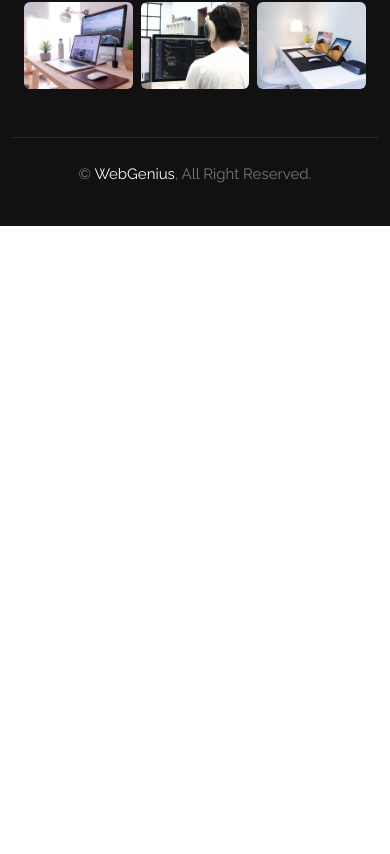
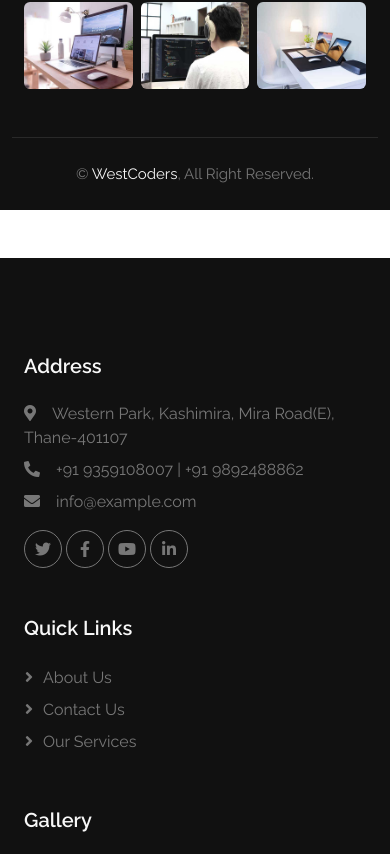
Before and after one commit to Abdullah8007/business-website, a React (Create React App) app: page /projects in a window 390 px wide. Shown: the part 1027-1881 px from the top of the page. Before the commit the page ends 1253 px from the top, so only its background shows below. Built offline with nearby package versions, Linux system fonts and the light colour scheme.

Commit message:
ADD: 124578

```diff
--- a/package.json
+++ b/package.json
@@ -3,6 +3,7 @@
   "version": "0.1.0",
   "private": true,
   "dependencies": {
+    "@emailjs/browser": "^3.12.1",
     "@testing-library/jest-dom": "^5.17.0",
     "@testing-library/react": "^13.4.0",
     "@testing-library/user-event": "^13.5.0",
--- a/src/components/About.js
+++ b/src/components/About.js
@@ -22,7 +22,7 @@ const About = () => {
         <div className='container-fluid bg-primary'>
           <div className={`${nav === true ? "sticky" : ""} `}>
             <nav className="navbar navbar-expand-lg navbar-dark py-lg-0 px-lg-0 wow fadeIn container" data-wow-delay="0.1s">
-              <a href="https://webgenius-eight.vercel.app" className="navbar-brand ms-3">Web<span className='text-dark'>Genius</span></a>
+              <a href="https://webgenius-eight.vercel.app" className="navbar-brand ms-3">West<span className='text-dark'>Coders</span></a>
               <button type="button" className="navbar-toggler me-3" data-bs-toggle="collapse" data-bs-target="#navbarCollapse">
                 <span className="navbar-toggler-icon" />
               </button>
@@ -54,9 +54,8 @@ const About = () => {
                 <div className="h-100">
                   <h6 className="section-title bg-white text-start text-primary pe-3">About Us</h6>
                   <h1 className="display-6 mb-4">#1 Web Development Agency With <span className="text-primary">1 Year</span> Of Experience</h1>
-                  <p>Tempor erat elitr rebum at clita. Diam dolor diam ipsum sit. Aliqu diam amet diam et eos. Clita erat ipsum et lorem et sit, sed stet lorem sit clita duo justo magna dolore erat amet</p>
-                  <p className="mb-4">Stet no et lorem dolor et diam, amet duo ut dolore vero eos. No stet est diam rebum amet diam ipsum. Clita clita labore, dolor duo nonumy clita sit at, sed sit sanctus dolor eos.</p>
-                  <a className="btn btn-primary rounded-pill py-3 px-5" href>Read More</a>
+                  <p>We measure our success by the success stories of our clients. The websites we develop aren't just lines of code; they are pathways to your success. From enhancing your brand's online presence to driving conversions and engagement, we take pride in being a part of your achievements</p>
+                <p>Beyond Boundaries, Beyond Code: At <span className='text-primary fs-4'>CodeNexus</span>, we're not just web developers; we're digital storytellers, architects of online experiences, and champions of innovation. Our passion for pushing boundaries translates into web solutions that redefine possibilities.</p>
                 </div>
               </div>
             </div>
@@ -120,8 +119,6 @@ const About = () => {
                 <a className="btn btn-link" href>About Us</a>
                 <a className="btn btn-link" href>Contact Us</a>
                 <a className="btn btn-link" href>Our Services</a>
-                {/* <a className="btn btn-link" href>Terms &amp; Condition</a>
-                <a className="btn btn-link" href>Support</a> */}
               </div>
               <div className="col-lg-4 col-md-6">
                 <h5 className="text-light mb-4">Gallery</h5>
@@ -159,17 +156,13 @@ const About = () => {
           <div className="container-fluid copyright">
             <div className="container">
               <div className="row">
-                <div className="col-md-6 text-center text-md-start mb-3 mb-md-0">
-                  © <a href="https://webgenius-eight.vercel.app" target='_blank' rel='noreferrer'>WebGenius</a>, All Right Reserved.
+                <div className="col-12 text-center mb-md-0">
+                  © <a href="https://webgenius-eight.vercel.app" target='_blank' rel='noreferrer'>WestCoders</a>, All Right Reserved.
                 </div>
-                {/* <div className="col-md-6 text-center text-md-end">
-                  Designed By <a href="https://abdullahjagrala.vercel.app">Abdullah Jagrala</a> | <a href="https://fuzailkaradia.vercel.app">Fuzail Karadia</a>
-                </div> */}
               </div>
             </div>
           </div>
         </div>
-        {/* <button className="btn btn-lg btn-primary btn-lg-square rounded-circle back-to-top"><Link to="header" spy={true} smooth={true} offset={0} duration={100}><i className="bi bi-arrow-up" /></Link></button> */}
       </div>
     </>
   )
--- a/src/components/Contact.js
+++ b/src/components/Contact.js
@@ -1,9 +1,10 @@
 /* eslint-disable jsx-a11y/anchor-is-valid */
 /* eslint-disable jsx-a11y/img-redundant-alt */
 /* eslint-disable jsx-a11y/iframe-has-title */
-import { React, useState } from 'react';
+import { React, useState, useRef } from 'react';
 import { Link } from 'react-router-dom';
 import '../styles/FooterStyle.css';
+import emailjs from '@emailjs/browser';
 
 const Contact = () => {
     const [nav, setNav] = useState(false);
@@ -15,6 +16,19 @@ const Contact = () => {
 
     window.addEventListener("scroll", changeValueOnScroll);
 
+    const form = useRef()
+
+    const sendEmail = (e) => {
+        e.preventDefault();
+
+        emailjs.sendForm('service_p3ni5em', 'template_rx84hnm', form.current, 'Hx3WVWHd8ydmqLeQz')
+          .then(() => {
+            if(!alert("Form Submitted Successfully!!!"));
+          }).catch(() => {
+            alert("Failed to Submit Form.");
+          });
+          e.target.reset()
+      };
 
     return (
         <>
@@ -22,7 +36,7 @@ const Contact = () => {
                 <div className='container-fluid bg-primary'>
                     <div className={`${nav === true ? "sticky" : ""} `}>
                         <nav className="navbar navbar-expand-lg navbar-dark py-lg-0 px-lg-0 wow fadeIn container" data-wow-delay="0.1s">
-                            <a href="https://webgenius-eight.vercel.app" className="navbar-brand ms-3">Web<span className='text-dark'>Genius</span></a>
+                            <a href="https://webgenius-eight.vercel.app" className="navbar-brand ms-3">West<span className='text-dark'>Coders</span></a>
                             <button type="button" className="navbar-toggler me-3" data-bs-toggle="collapse" data-bs-target="#navbarCollapse">
                                 <span className="navbar-toggler-icon" />
                             </button>
@@ -51,29 +65,29 @@ const Contact = () => {
                         </div>
                         <div className="row g-0 justify-content-center">
                             <div className="col-lg-8 wow fadeInUp" data-wow-delay="0.5s">
-                                <form>
+                                <form ref={form} onSubmit={sendEmail}>
                                     <div className="row g-3">
                                         <div className="col-md-6">
                                             <div className="form-floating">
-                                                <input type="text" className="form-control" id="name" placeholder="Your Name" />
+                                                <input type="text" className="form-control" id="name" name='user_name' placeholder="Your Name" />
                                                 <label htmlFor="name">Your Name</label>
                                             </div>
                                         </div>
                                         <div className="col-md-6">
                                             <div className="form-floating">
-                                                <input type="email" className="form-control" id="email" placeholder="Your Email" />
+                                                <input type="email" className="form-control" id="email" name='user_email' placeholder="Your Email" />
                                                 <label htmlFor="email">Your Email</label>
                                             </div>
                                         </div>
                                         <div className="col-12">
                                             <div className="form-floating">
-                                                <input type="text" className="form-control" id="subject" placeholder="Subject" />
+                                                <input type="text" className="form-control" id="subject" name='subject' placeholder="Subject" />
                                                 <label htmlFor="subject">Subject</label>
                                             </div>
                                         </div>
                                         <div className="col-12">
                                             <div className="form-floating">
-                                                <textarea className="form-control" placeholder="Leave a message here" id="message" style={{ height: 200 }} defaultValue={""} />
+                                                <textarea className="form-control" placeholder="Leave a message here" name='message' id="message" style={{ height: 200 }} defaultValue={""} />
                                                 <label htmlFor="message">Message</label>
                                             </div>
                                         </div>
@@ -86,7 +100,7 @@ const Contact = () => {
                         </div>
                     </div>
                 </div>
-                <div className="container-xxl pt-5 px-0 wow fadeIn" data-wow-delay="0.1s">
+                <div className="container-xxl pt-5 px-sm-3 wow fadeIn" data-wow-delay="0.1s">
                     <iframe className="w-100 mb-n2" style={{ height: 450 }} src="https://www.google.com/maps/embed?pb=!1m18!1m12!1m3!1d3766.202573044232!2d72.88796107580961!3d19.27355494573959!2m3!1f0!2f0!3f0!3m2!1i1024!2i768!4f13.1!3m3!1m2!1s0x3be7b07c4fb0f457%3A0x5013987f12dadb34!2sWestern%20Park!5e0!3m2!1sen!2sin!4v1705691246435!5m2!1sen!2sin" frameBorder={0} allowFullScreen aria-hidden="false" tabIndex={0} />
                 </div>
             </div>
@@ -113,8 +127,6 @@ const Contact = () => {
                                 <a className="btn btn-link" href>About Us</a>
                                 <a className="btn btn-link" href>Contact Us</a>
                                 <a className="btn btn-link" href>Our Services</a>
-                                {/* <a className="btn btn-link" href>Terms &amp; Condition</a>
-                            <a className="btn btn-link" href>Support</a> */}
                             </div>
                             <div className="col-lg-4 col-md-6">
                                 <h5 className="text-light mb-4">Gallery</h5>
@@ -152,17 +164,13 @@ const Contact = () => {
                     <div className="container-fluid copyright">
                         <div className="container">
                             <div className="row">
-                                <div className="col-md-6 text-center text-md-start mb-3 mb-md-0">
-                                    © <a href="https://webgenius-eight.vercel.app" target='_blank' rel='noreferrer'>WebGenius</a>, All Right Reserved.
+                                <div className="col-12 text-center mb-md-0">
+                                    © <a href="https://webgenius-eight.vercel.app" target='_blank' rel='noreferrer'>WestCoders</a>, All Right Reserved.
                                 </div>
-                                {/* <div className="col-md-6 text-center text-md-end">
-                                    Designed By <a href="https://abdullahjagrala.vercel.app">Abdullah Jagrala</a> | <a href="https://fuzailkaradia.vercel.app">Fuzail Karadia</a>
-                                </div> */}
                             </div>
                         </div>
                     </div>
                 </div>
-                {/* <button className="btn btn-lg btn-primary btn-lg-square rounded-circle back-to-top"><Link to="header" spy={true} smooth={true} offset={0} duration={100}><i className="bi bi-arrow-up" /></Link></button> */}
             </div>
         </>
     )
--- a/src/components/Footer.js
+++ b/src/components/Footer.js
@@ -1,6 +1,5 @@
 /* eslint-disable jsx-a11y/img-redundant-alt */
 import React from 'react'
-import { Link } from 'react-scroll';
 import '../styles/FooterStyle.css';
 
 const Footer = () => {
@@ -26,8 +25,6 @@ const Footer = () => {
                             <a className="btn btn-link" href>About Us</a>
                             <a className="btn btn-link" href>Contact Us</a>
                             <a className="btn btn-link" href>Our Services</a>
-                            {/* <a className="btn btn-link" href>Terms &amp; Condition</a>
-                            <a className="btn btn-link" href>Support</a> */}
                         </div>
                         <div className="col-lg-4 col-md-6">
                             <h5 className="text-light mb-4">Gallery</h5>
@@ -65,17 +62,13 @@ const Footer = () => {
                 <div className="container-fluid copyright">
                     <div className="container">
                         <div className="row">
-                            <div className="col-md-6 text-center text-md-start mb-3 mb-md-0">
-                                © <a href="https://webgenius-eight.vercel.app" target='_blank' rel='noreferrer'>WebGenius</a>, All Right Reserved.
+                            <div className="col-12 text-center mb-md-0">
+                                © <a href="https://webgenius-eight.vercel.app" target='_blank' rel='noreferrer'>WestCoders</a>, All Right Reserved.
                             </div>
-                            {/* <div className="col-md-6 text-center text-md-end">
-                                Designed By <a href="https://abdullahjagrala.vercel.app">Abdullah Jagrala</a> | <a href="https://fuzailkaradia.vercel.app">Fuzail Karadia</a>
-                            </div> */}
                         </div>
                     </div>
                 </div>
             </div>
-            <button className="btn btn-lg btn-primary btn-lg-square rounded-circle back-to-top"><Link to="header" spy={true} smooth={true} offset={0} duration={100}><i className="bi bi-arrow-up" /></Link></button>
         </div>
 
     )
--- a/src/components/Header.js
+++ b/src/components/Header.js
@@ -16,7 +16,7 @@ const Header = () => {
 
     return (
       <div id='header'>
-        <div className="container-fluid py-4 px-5 wow fadeIn" data-wow-delay="0.1s">
+        <div className="container-fluid py-4 wow fadeIn top-head" data-wow-delay="0.1s">
           <div className="row align-items-center justify-content-center top-bar">
             <div className="col-lg-8 col-md-7 d-none d-lg-block">
               <div className="row">
@@ -62,7 +62,7 @@ const Header = () => {
           <div className='container-fluid bg-primary'>
             <div className={`${nav === true ? "sticky" : ""} `}>
               <nav className="navbar navbar-expand-lg navbar-dark py-lg-0 px-lg-0 wow fadeIn container" data-wow-delay="0.1s">
-                <a href="#" className="navbar-brand ms-3">Eclipse<span className='text-dark'>Code</span></a>
+                <a href="#" className="navbar-brand ms-3">West<span className='text-dark'>Coders</span></a>
                 <button type="button" className="navbar-toggler me-3" data-bs-toggle="collapse" data-bs-target="#navbarCollapse">
                   <span className="navbar-toggler-icon" />
                 </button>
--- a/src/components/Home.js
+++ b/src/components/Home.js
@@ -22,7 +22,7 @@ const Home = () => {
     <>
       {/* Header Section */}
       <div id='header'>
-        <div className="container-fluid py-4 px-5 wow fadeIn" data-wow-delay="0.1s">
+        <div className="container-fluid py-4 wow fadeIn" data-wow-delay="0.1s">
           <div className="row align-items-center justify-content-center top-bar">
             <div className="col-lg-8 col-md-7 d-none d-lg-block">
               <div className="row">
@@ -68,7 +68,7 @@ const Home = () => {
           <div className='container-fluid bg-primary'>
             <div className={`${nav === true ? "sticky" : ""} `}>
               <nav className="navbar navbar-expand-lg navbar-dark py-lg-0 px-lg-0 wow fadeIn container" data-wow-delay="0.1s">
-                <a href="https://webgenius-eight.vercel.app" className="navbar-brand ms-3">Web<span className='text-dark'>Genius</span></a>
+                <a href="https://webgenius-eight.vercel.app" className="navbar-brand ms-3">West<span className='text-dark'>Coders</span></a>
                 <button type="button" className="navbar-toggler me-3" data-bs-toggle="collapse" data-bs-target="#navbarCollapse">
                   <span className="navbar-toggler-icon" />
                 </button>
@@ -155,8 +155,7 @@ const Home = () => {
                 <h6 className="section-title bg-white text-start text-primary pe-3">About Us</h6>
                 <h1 className="display-6 mb-4">#1 Web Development Agency With <span className="text-primary">1 Year</span> Of Experience</h1>
                 <p>We measure our success by the success stories of our clients. The websites we develop aren't just lines of code; they are pathways to your success. From enhancing your brand's online presence to driving conversions and engagement, we take pride in being a part of your achievements</p>
-                <p>Beyond Boundaries, Beyond Code: At<span className='text-primary fs-4'> WebGenius</span>, we're not just web developers; we're digital storytellers, architects of online experiences, and champions of innovation. Our passion for pushing boundaries translates into web solutions that redefine possibilities.</p>
-                <a className="btn btn-primary rounded-pill py-3 px-5" href>Read More</a>
+                <p>Beyond Boundaries, Beyond Code: At <span className='text-primary fs-4'>CodeNexus</span>, we're not just web developers; we're digital storytellers, architects of online experiences, and champions of innovation. Our passion for pushing boundaries translates into web solutions that redefine possibilities.</p>
               </div>
             </div>
           </div>
@@ -310,8 +309,6 @@ const Home = () => {
                 <a className="btn btn-link" href>About Us</a>
                 <a className="btn btn-link" href>Contact Us</a>
                 <a className="btn btn-link" href>Our Services</a>
-                {/* <a className="btn btn-link" href>Terms &amp; Condition</a>
-                <a className="btn btn-link" href>Support</a> */}
               </div>
               <div className="col-lg-4 col-md-6">
                 <h5 className="text-light mb-4">Gallery</h5>
@@ -349,17 +346,13 @@ const Home = () => {
           <div className="container-fluid copyright">
             <div className="container">
               <div className="row">
-                <div className="col-md-6 text-center text-md-start mb-3 mb-md-0">
-                  © <a href="https://webgenius-eight.vercel.app" target='_blank' rel='noreferrer'>WebGenius</a>, All Right Reserved.
+                <div className="col-12 text-center mb-md-0">
+                  © <a href="https://webgenius-eight.vercel.app" target='_blank' rel='noreferrer'>WestCoders</a>, All Right Reserved.
                 </div>
-                {/* <div className="col-md-6 text-center text-md-end">
-                  Designed By <a href="https://abdullahjagrala.vercel.app">Abdullah Jagrala</a> | <a href="https://fuzailkaradia.vercel.app">Fuzail Karadia</a>
-                </div> */}
               </div>
             </div>
           </div>
         </div>
-        {/* <button className="btn btn-lg btn-primary btn-lg-square rounded-circle back-to-top"><i className="bi bi-arrow-up" /></button> */}
       </div>
     </>
   )
--- a/src/components/Projects.js
+++ b/src/components/Projects.js
@@ -1,22 +1,31 @@
 /* eslint-disable jsx-a11y/anchor-is-valid */
 /* eslint-disable jsx-a11y/img-redundant-alt */
 /* eslint-disable jsx-a11y/alt-text */
-import { React } from 'react';
-// import { NavLink } from 'react-router-dom';
+import { React, useState } from 'react';
+import { NavLink } from 'react-router-dom';
 import '../styles/FooterStyle.css';
 // import Header from './Header';
 import Footer from './Footer';
 
 const Projects = () => {
 
+  const [nav, setNav] = useState(false);
+
+  const changeValueOnScroll = () => {
+    const scrollValue = document?.documentElement?.scrollTop;
+    scrollValue > 200 ? setNav(true) : setNav(false);
+  };
+
+  window.addEventListener("scroll", changeValueOnScroll);
+
   return (
     <>
       {/* <Header /> */}
-      {/* <header>
+      <header>
         <div className='container-fluid bg-primary'>
           <div className={`${nav === true ? "sticky" : ""} `}>
             <nav className="navbar navbar-expand-lg navbar-dark py-lg-0 px-lg-0 wow fadeIn container" data-wow-delay="0.1s">
-                <a href="#" className="navbar-brand ms-3">Eclipse<span className='text-dark'>Code</span></a>
+              <a href="#" className="navbar-brand ms-3">West<span className='text-dark'>Coders</span></a>
               <button type="button" className="navbar-toggler me-3" data-bs-toggle="collapse" data-bs-target="#navbarCollapse">
                 <span className="navbar-toggler-icon" />
               </button>
@@ -32,7 +41,7 @@ const Projects = () => {
             </nav>
           </div>
         </div>
-        </header> */}
+      </header>
 
       {/* Project Section */}
       <div className="container-xxl py-5">
@@ -129,7 +138,7 @@ const Projects = () => {
       {/* Footer Section */}
 
       <Footer />
-      {/* <div className='footer-section'>
+      <div className='footer-section'>
         <div className="container-fluid bg-dark text-body footer mt-5 pt-5 wow fadeIn" data-wow-delay="0.1s">
           <div className="container py-5">
             <div className="row g-5">
@@ -150,8 +159,6 @@ const Projects = () => {
                 <a className="btn btn-link" href>About Us</a>
                 <a className="btn btn-link" href>Contact Us</a>
                 <a className="btn btn-link" href>Our Services</a>
-                <a className="btn btn-link" href>Terms &amp; Condition</a>
-                <a className="btn btn-link" href>Support</a>
               </div>
               <div className="col-lg-4 col-md-6">
                 <h5 className="text-light mb-4">Gallery</h5>
@@ -189,18 +196,14 @@ const Projects = () => {
           <div className="container-fluid copyright">
             <div className="container">
               <div className="row">
-                <div className="col-md-6 text-center text-md-start mb-3 mb-md-0">
-                  © <a href="https://webgenius-eight.vercel.app" target='_blank' rel='noreferrer'>WebGenius</a>, All Right Reserved.
-                </div>
-                <div className="col-md-6 text-center text-md-end">
-                  // Designed By < href="https://abdullahjagrala.vercel.app">Abdullah Jagrala</a> | <a href="https://fuzailkaradia.vercel.app">Fuzail Karadia</a>
+                <div className="col-12text-center mb-md-0">
+                  © <a href="https://webgenius-eight.vercel.app" target='_blank' rel='noreferrer'>WestCoders</a>, All Right Reserved.
                 </div>
               </div>
             </div>
           </div>
         </div>
-        <button className="btn btn-lg btn-primary btn-lg-square rounded-circle back-to-top"><Link to="header" spy={true} smooth={true} offset={0} duration={100}><i className="bi bi-arrow-up" /></Link></button>
-      </div> */}
+      </div>
     </>
   )
 };
--- a/src/components/Service.js
+++ b/src/components/Service.js
@@ -23,7 +23,7 @@ const Service = () => {
         <div className='container-fluid bg-primary'>
           <div className={`${nav === true ? "sticky" : ""} `}>
             <nav className="navbar navbar-expand-lg navbar-dark py-lg-0 px-lg-0 wow fadeIn container" data-wow-delay="0.1s">
-              <a href="https://webgenius-eight.vercel.app" className="navbar-brand ms-3">Web<span className='text-dark'>Genius</span></a>
+              <a href="https://webgenius-eight.vercel.app" className="navbar-brand ms-3">West<span className='text-dark'>Coders</span></a>
               <button type="button" className="navbar-toggler me-3" data-bs-toggle="collapse" data-bs-target="#navbarCollapse">
                 <span className="navbar-toggler-icon" />
               </button>
@@ -93,8 +93,6 @@ const Service = () => {
                 <a className="btn btn-link" href>About Us</a>
                 <a className="btn btn-link" href>Contact Us</a>
                 <a className="btn btn-link" href>Our Services</a>
-                {/* <a className="btn btn-link" href>Terms &amp; Condition</a>
-                <a className="btn btn-link" href>Support</a> */}
               </div>
               <div className="col-lg-4 col-md-6">
                 <h5 className="text-light mb-4">Gallery</h5>
@@ -132,17 +130,13 @@ const Service = () => {
           <div className="container-fluid copyright">
             <div className="container">
               <div className="row">
-                <div className="col-md-6 text-center text-md-start mb-3 mb-md-0">
-                  © <a href="https://webgenius-eight.vercel.app" target='_blank' rel='noreferrer'>WebGenius</a>, All Right Reserved.
+                <div className="col-12 text-center mb-md-0">
+                  © <a href="https://webgenius-eight.vercel.app" target='_blank' rel='noreferrer'>WestCoders</a>, All Right Reserved.
                 </div>
-                {/* <div className="col-md-6 text-center text-md-end">
-                  Designed By <a href="https://abdullahjagrala.vercel.app">Abdullah Jagrala</a> | <a href="https://fuzailkaradia.vercel.app">Fuzail Karadia</a>
-                </div> */}
               </div>
             </div>
           </div>
         </div>
-        {/* <button className="btn btn-lg btn-primary btn-lg-square rounded-circle back-to-top"><Link to="header" spy={true} smooth={true} offset={0} duration={100}><i className="bi bi-arrow-up" /></Link></button> */}
       </div>
     </>
   )
--- a/src/styles/HeaderStyle.css
+++ b/src/styles/HeaderStyle.css
@@ -37,3 +37,9 @@ header .bg-primary .sticky {
     transform: none;
   }
 }
+
+@media (max-width: 768px) {
+  #header .top-head {
+    display: none;
+  }
+}
```
Also changed, not shown: 1 other file (tests, documents, lock files or other folders). Lines whose indentation alone changed are shown as unchanged.
